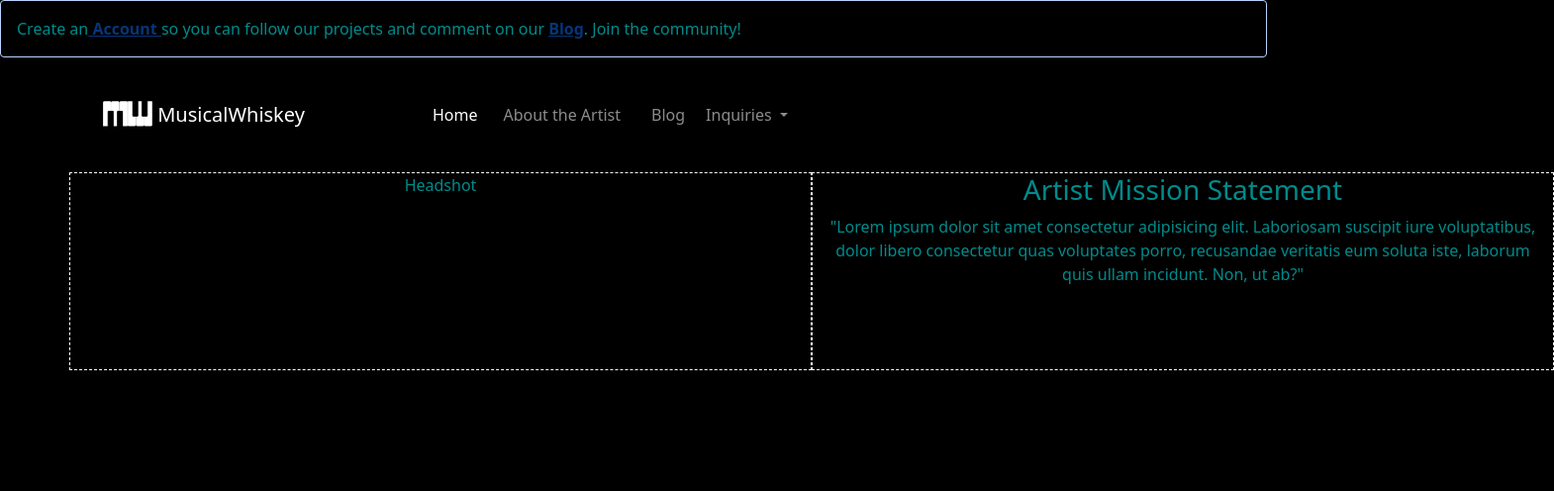
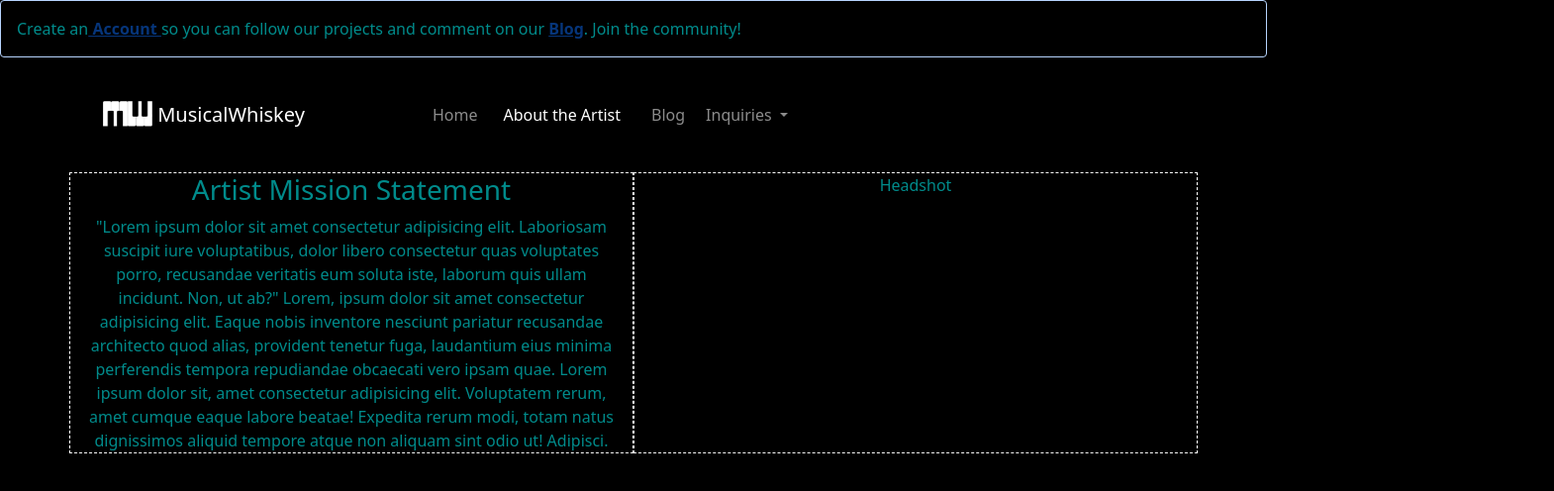
Before and after one commit to MusicalWhiskey/Riggs_Jake_SBA, a plain HTML site: page pages/About_The_Artist.html in a window 1280 px wide. Shown: the whole page at 99% size, 1570 px wide, since content can reach past the window. Drawn offline with Linux system fonts and the light colour scheme.

Commit message:
nav bar edits

```diff
--- a/pages/About_The_Artist.html
+++ b/pages/About_The_Artist.html
@@ -35,10 +35,10 @@
           <div class="collapse navbar-collapse" id="navbarSupportedContent">
             <ul class="navbar-nav me-auto mb-20 mb-lg-0">
               <li class="nav-item">
-                <a class="nav-link active" aria-current="page" href="/./index.html">Home</a>
+                <a class="nav-link" aria-current="page" href="/./index.html">Home</a>
               </li>
               <li class="nav-item">
-                <a class="nav-link" href="../pages/About_The_Artist.html">About the Artist</a>
+                <a class="nav-link active" href="../pages/About_The_Artist.html">About the Artist</a>
               </li>
               <li class="nav-item"></li>
                 <a class="nav-link" href="../pages/Artist_Blog.html">Blog</a>
@@ -73,8 +73,9 @@
 
     <div class="container verflow-hidden text-center width-auto">
         <div class="row">
+
+          <div class="col-sm box"><h3>Artist Mission Statement</h3>"Lorem ipsum dolor sit amet consectetur adipisicing elit. Laboriosam suscipit iure voluptatibus, dolor libero consectetur quas voluptates porro, recusandae veritatis eum soluta iste, laborum quis ullam incidunt. Non, ut ab?" Lorem, ipsum dolor sit amet consectetur adipisicing elit. Eaque nobis inventore nesciunt pariatur recusandae architecto quod alias, provident tenetur fuga, laudantium eius minima perferendis tempora repudiandae obcaecati vero ipsam quae. Lorem ipsum dolor sit, amet consectetur adipisicing elit. Voluptatem rerum, amet cumque eaque labore beatae! Expedita rerum modi, totam natus dignissimos aliquid tempore atque non aliquam sint odio ut! Adipisci.</div>
           <div class="col-md box" href="./images/Headshot.jpg">Headshot</div>
-          <div class="col-sm box"><h3>Artist Mission Statement</h3>"Lorem ipsum dolor sit amet consectetur adipisicing elit. Laboriosam suscipit iure voluptatibus, dolor libero consectetur quas voluptates porro, recusandae veritatis eum soluta iste, laborum quis ullam incidunt. Non, ut ab?"</div>
         </div>
       </div>
 
--- a/styles/style_sba.css
+++ b/styles/style_sba.css
@@ -1,7 +1,7 @@
 .box {
     border: 1px dashed white;
-    height: 200px;
-    width: 1500px;
+    height: auto;
+    width: auto;
     color: darkcyan;
 }
 
```
Also changed, not shown: pages/Artist_Blog.html (+2 -2 lines).
